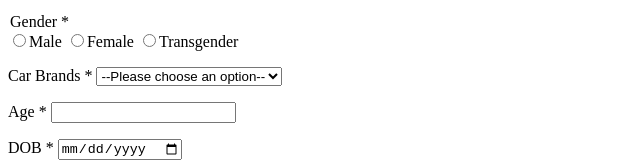
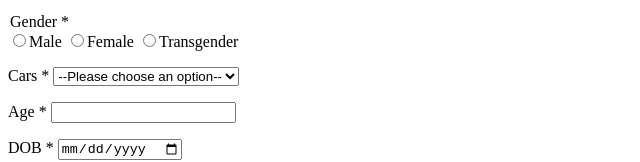
Before and after one commit to acciojob/signup-form-car-ShoutingEagle, a website: page main.html in a window 1280 px wide. Shown: the part 141-303 px from the top of the page, without its empty margins (0-640 px from the left). Drawn offline with Linux system fonts and the light colour scheme.

Commit message:
created a submission

```diff
--- a/main.html
+++ b/main.html
@@ -28,7 +28,7 @@
 
 
 		<p>
-		<label for="brands">Car Brands *</label>
+		<label for="brands">Cars *</label>
 			<select name="carBrand" id="carBrand" required>
 				<option value="">--Please choose an option--</option>
 				<option value="bmw">BMW</option>
```
